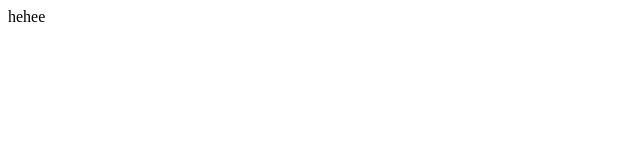
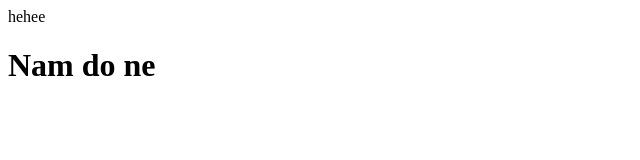
Before and after one commit to hainam1802/git-demo, a plain HTML site: page index.html in a window 1280 px wide. Shown: the whole page, without its empty margins (0-640 px from the left). Drawn offline with Linux system fonts and the light colour scheme.

Commit message:
Update index.html

```diff
--- a/index.html
+++ b/index.html
@@ -8,5 +8,6 @@
 </head>
 <body>
     hehee
+    <h1>Nam do ne</h1>
 </body>
 </html>
```
